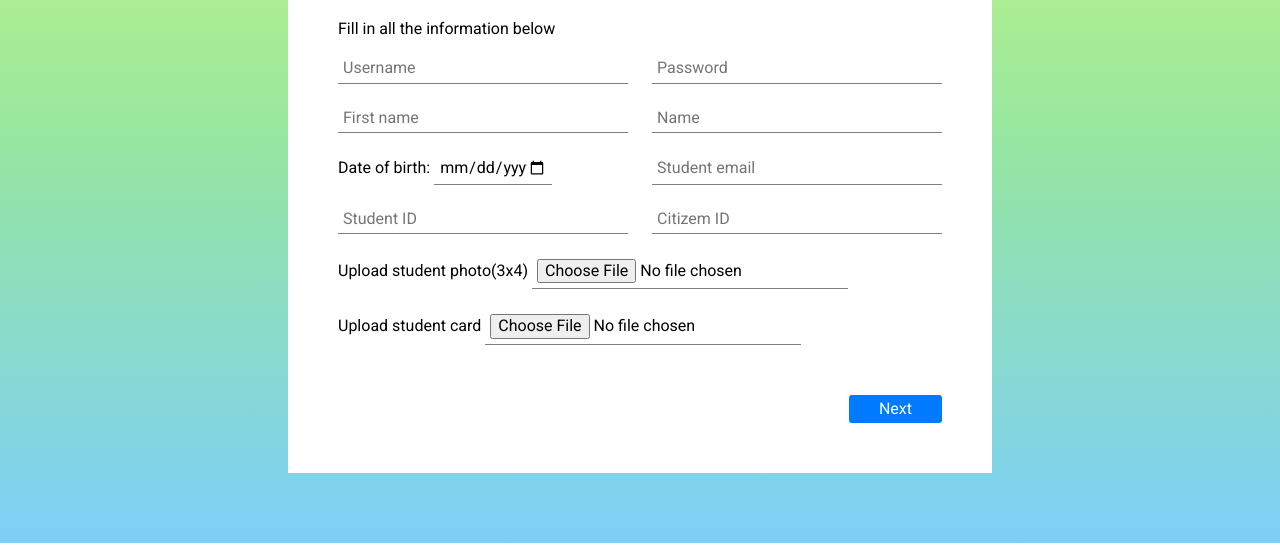
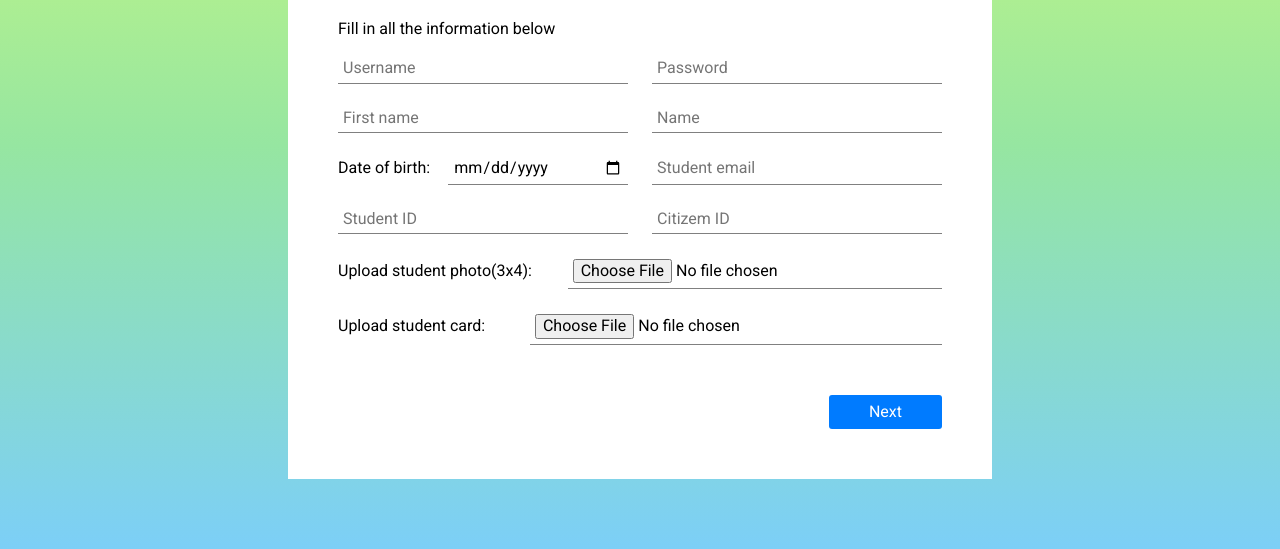
Before and after one commit to caogiabao0909/LibraryCore_Frontend, a plain HTML site: page sign-in.html in a window 1280 px wide. Shown: the part 259-808 px from the top of the page. Drawn offline with Linux system fonts and the light colour scheme.

Commit message:
xong sign in

```diff
--- a/assets/css/sign-in.css
+++ b/assets/css/sign-in.css
@@ -42,18 +42,29 @@ body {
     /* margin-bottom: 25px; */
   }
 
-  .sign-in-box form p{
-    /* margin-bottom: 40px; */
-  }
-
   .sign-in-box form .inner-wrap{
     flex-wrap: wrap;
     justify-content: space-between;
   }
 
   .sign-in-box form .inner-wrap .birthday{
+    width: 48%;
+    display: table;
+    /* display: flex; */
+    /* align-items: center; */
     /* align-self: flex-start; */
-    }
+  }
+
+  .sign-in-box form .inner-wrap .birthday label{
+    display: table-cell;
+    white-space: nowrap;
+  }
+
+  .sign-in-box form .inner-wrap .birthday input{
+    /* text-align: right; */
+    display: table-cell; /* Input như một ô trong bảng */
+    width: 100%;
+  }
 
   .sign-in-box form input{
     /* width: 48%; */
@@ -73,6 +84,21 @@ body {
     border-bottom: 2px solid black
   }
 
+  .sign-in-box form .upload-box{
+    display: table;
+    width: 100%;
+  }
+
+  .sign-in-box form .upload-box label{
+    display: table-cell;
+    white-space: nowrap;
+  }
+
+  .sign-in-box form .upload-box input{
+    display: table-cell;
+    width: 100%;
+  }
+
   .sign-in-box form .wrap-button{
     display: flex;
     justify-content: right;
@@ -82,7 +108,7 @@ body {
     background-color: var(--color-button);
     border: 0px;
     border-radius: 3px;
-    padding: 5px 30px;
+    padding: 8px 40px;
     margin-top: 30px;
     color: white;
     cursor: pointer;
--- a/sign-in.html
+++ b/sign-in.html
@@ -33,15 +33,13 @@
                 <input type="text" name="student_id" placeholder="Student ID" required>
                 <input type="text" name="citizen_id" placeholder="Citizem ID" required>
             </div>
-            <div class="file-upload">
-                <div class="upload-box">
-                    <label for="photo">Upload student photo(3x4)</label>
-                    <input type="file" id="photo" name="student_photo" accept="image/*" required>
-                </div>
-                <div class="upload-box">
-                    <label for="card">Upload student card</label>
-                    <input type="file" id="card" name="student_card" accept="image/*" required>
-                </div>
+            <div class="upload-box">
+                <label for="photo">Upload student photo(3x4):</label>
+                <input type="file" id="photo" name="student_photo" accept="image/*" required>
+            </div>
+            <div class="upload-box">
+                <label for="card">Upload student card:</label>
+                <input type="file" id="card" name="student_card" accept="image/*" required>
             </div>
             <div class="wrap-button">
                 <button type="submit" class="button">Next</button>
```
